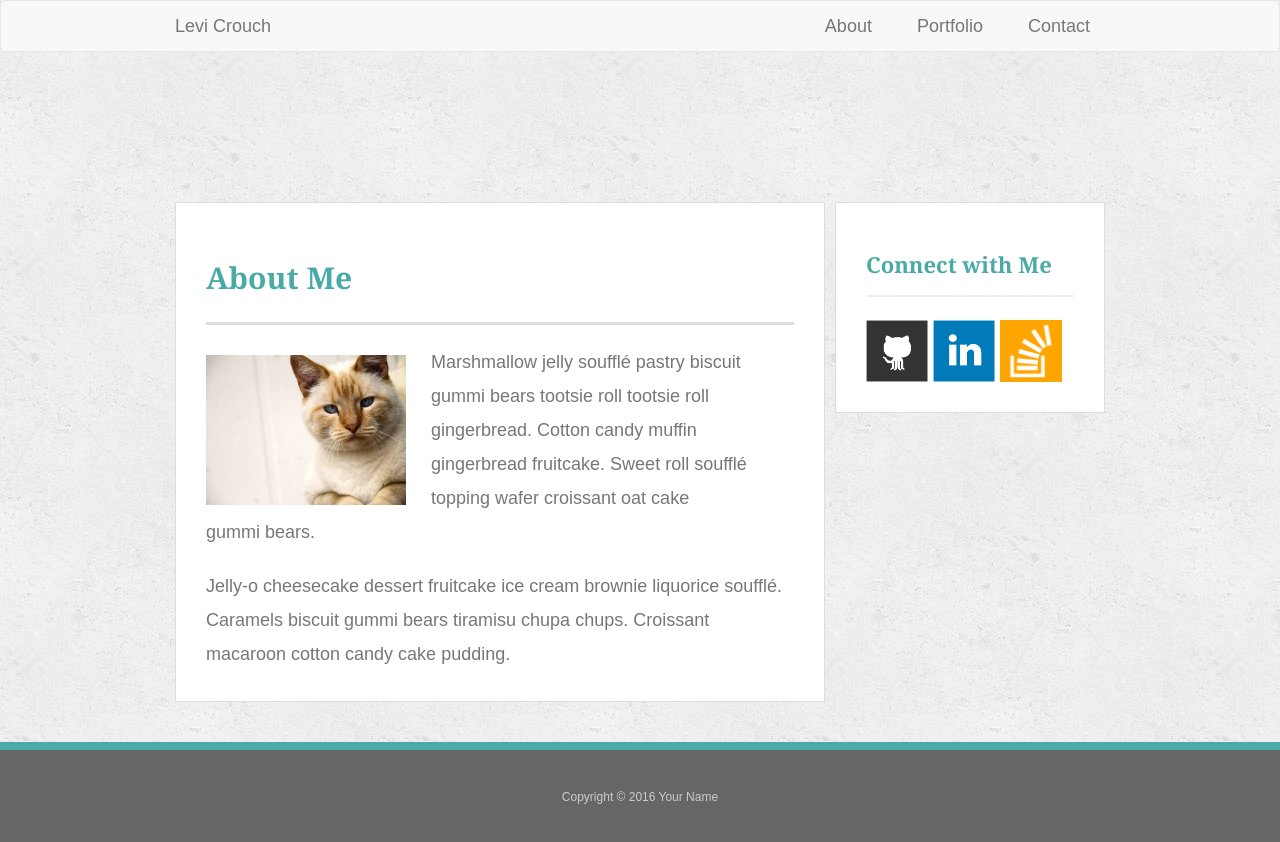
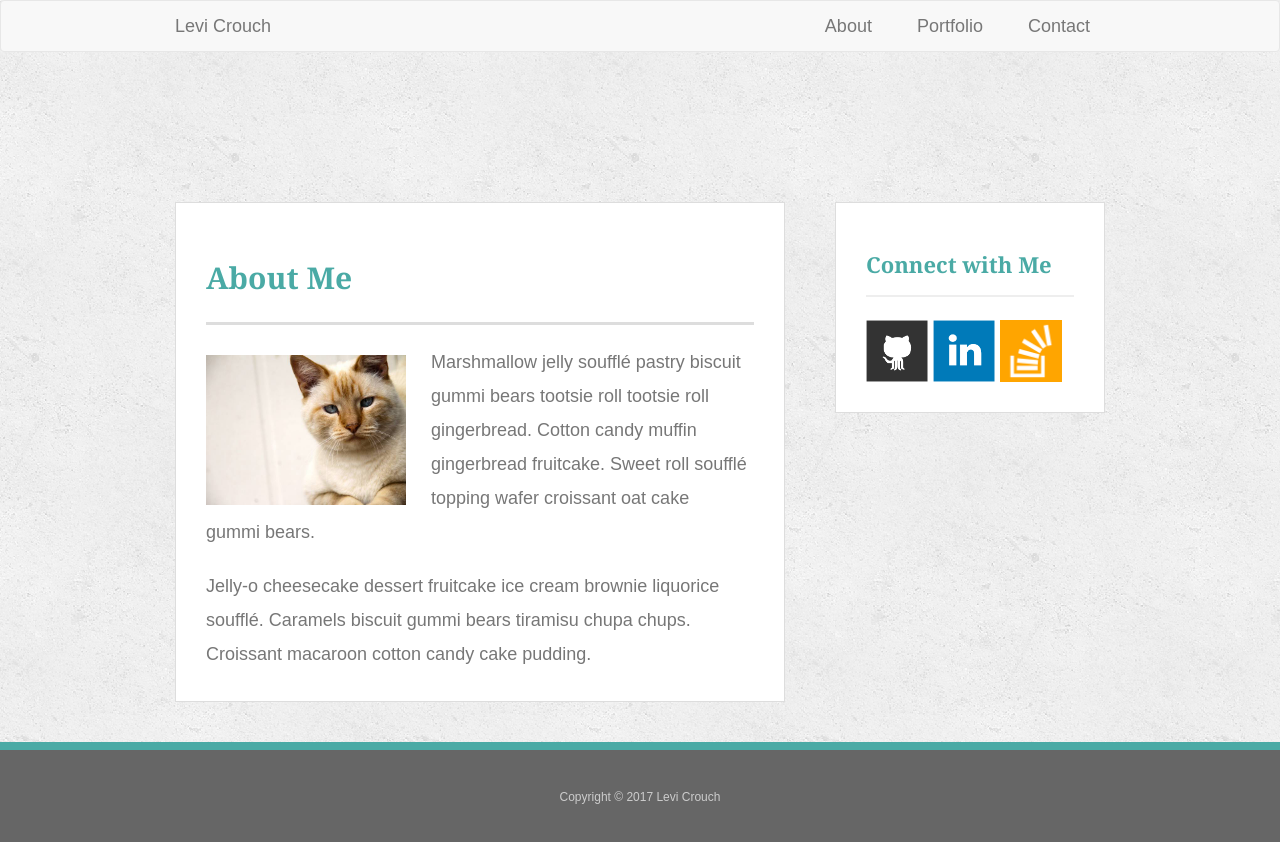
Before and after one commit to levicrouch/Bootstrap-Portfolio, a plain HTML site: page index.html in a window 1280 px wide. Drawn offline with nearby package versions, Linux system fonts and the light colour scheme.

Commit message:
Adding containers rows and columns

```diff
--- a/assets/css/style.css
+++ b/assets/css/style.css
@@ -161,8 +161,9 @@ h3,
 .work {
   position: relative;
   float: left;
-  width: 274px;
+  width: 50%;
   margin: 20px 0 25px;
+  /* margin: 0 0 40px; */
   overflow: auto;
 }
 
--- a/index.html
+++ b/index.html
@@ -3,7 +3,7 @@
 
 <head>
   <meta charset="UTF-8">
-  <title>About | Your Name</title>
+  <title>About | Levi Crouch</title>
   <link rel="stylesheet" type="text/css" href="assets/css/reset.css">
   <!-- Adding bootstratp 3.3.7 CSS -->
   <link rel="stylesheet" href="https://maxcdn.bootstrapcdn.com/bootstrap/3.3.7/css/bootstrap.min.css">
@@ -32,40 +32,57 @@
       </div>
       <div class="collapse navbar-collapse" id="bs-example-navbar-collapse-1">
         <ul class="nav navbar-nav navbar-right">
-            <li><a href="#">About</a></li>
-            <li><a href="portfolio.html">Portfolio</a></li>
-            <li><a href="contact.html">Contact</a></li>
+          <li>
+            <a href="#">About</a>
+          </li>
+          <li>
+            <a href="portfolio.html">Portfolio</a>
+          </li>
+          <li>
+            <a href="contact.html">Contact</a>
+          </li>
         </ul>
       </div>
     </div>
   </nav>
-
   <div id="main-container" class="container">
+    <div class="row">
+      <div class="col-md-8">
         <section class="main-section">
           <h1>About Me</h1>
 
-      <img src="assets/images/cat.jpg" class="auth-image" alt="Your Name">
+          <img src="assets/images/cat.jpg" class="auth-image" alt="Levi Crouch">
 
-      <p>Marshmallow jelly souffl&eacute; pastry biscuit gummi bears tootsie roll tootsie roll gingerbread. Cotton candy muffin gingerbread fruitcake. Sweet roll souffl&eacute; topping wafer croissant oat cake gummi&nbsp;bears.</p>
+          <p>Marshmallow jelly souffl&eacute; pastry biscuit gummi bears tootsie roll tootsie roll gingerbread. Cotton candy
+            muffin gingerbread fruitcake. Sweet roll souffl&eacute; topping wafer croissant oat cake gummi&nbsp;bears.</p>
 
-      <p>Jelly-o cheesecake dessert fruitcake ice cream brownie liquorice souffl&eacute;. Caramels biscuit gummi bears tiramisu chupa chups. Croissant macaroon cotton candy cake pudding.</p>
+          <p>Jelly-o cheesecake dessert fruitcake ice cream brownie liquorice souffl&eacute;. Caramels biscuit gummi bears tiramisu
+            chupa chups. Croissant macaroon cotton candy cake pudding.</p>
 
         </section>
-
+      </div>
+      <div class="col-md-4">
         <section class="sidebar">
           <div id="connect">
             <h2>Connect with Me</h2>
 
-        <a href="#"><img src="assets/images/github-128.png" class="social" alt="GitHub" /></a>
-        <a href="#"><img src="assets/images/linkedin-128.png" class="social" alt="LinkedIn" /></a>
-        <a href="#"><img src="assets/images/stackoverflow-128.png" class="social" alt="Stack Overflow" /></a>
+            <a href="#">
+              <img src="assets/images/github-128.png" class="social" alt="GitHub" />
+            </a>
+            <a href="#">
+              <img src="assets/images/linkedin-128.png" class="social" alt="LinkedIn" />
+            </a>
+            <a href="#">
+              <img src="assets/images/stackoverflow-128.png" class="social" alt="Stack Overflow" />
+            </a>
           </div>
         </section>
       </div>
-
+    </div>
+  </div>
   <footer>
     <div class="container">
-      Copyright &copy; 2016 Your Name
+      Copyright &copy; 2017 Levi Crouch
     </div>
   </footer>
 </body>
```
Also changed, not shown: contact.html (+17 -6 lines), portfolio.html (+18 -7 lines). Lines whose indentation alone changed are shown as unchanged.
